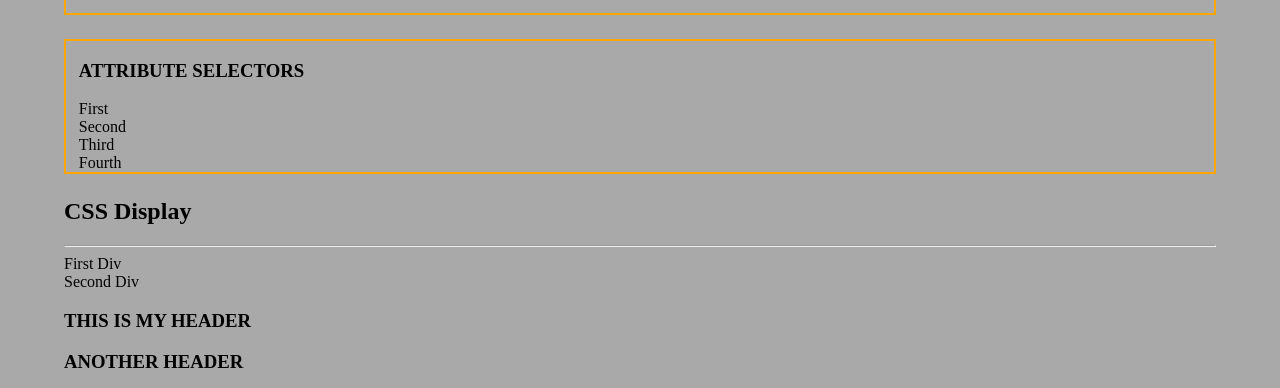
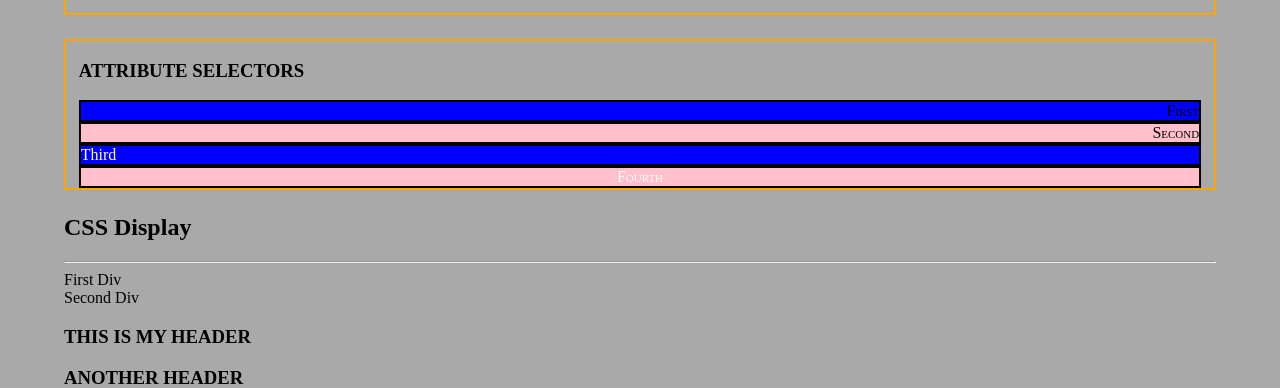
Before and after one commit to bstanton773/kekambas-137_week1_day2, a plain HTML site: page index.html in a window 1280 px wide. Shown: the part 1614-2002 px from the top of the page. Drawn offline with Linux system fonts and the light colour scheme.

Commit message:
Attribute Selectors

```diff
--- a/css/main.css
+++ b/css/main.css
@@ -149,30 +149,53 @@ aside ~ h3 {
 /* selector[attribute]{} */
 
 /* CSS [attribute] Selector */
+/* matches any element that has that attribute */
+div[title] {
+    border: 2px solid black;
+    background-color: crimson;
+}
 
 
 /* CSS [attribute="value"] Selector */
 /* matches the value exactly */
+div[title="border"] {
+    text-align: center;
+}
 
 
 /* CSS [attribute~="value"] Selector */
 /* matches the value containing a specified word */
+div[title~="border"] {
+    font-variant: small-caps;
+}
 
 
 /* CSS [attribute|="value"] Selector */
 /* matches a value or a value followed by a hyphen */
+div[title|="border"] {
+    color: white;
+}
 
 
 /* CSS [attribute^="value"] Selector */
 /* matches if the value starts with the specified value */
+div[title^="border"] {
+    background-color: blue;
+}
 
 
 /* CSS [attribute$="value"] Selector */
 /* matches if the value ends with the specified value */
+div[title$="border"] {
+    background-color: pink;
+}
 
 
 /* CSS [attribute*="value"] Selector */
 /* matches contains the specified value */
+div[title*="s"]{
+    text-align: right;
+}
 
 
 
```
